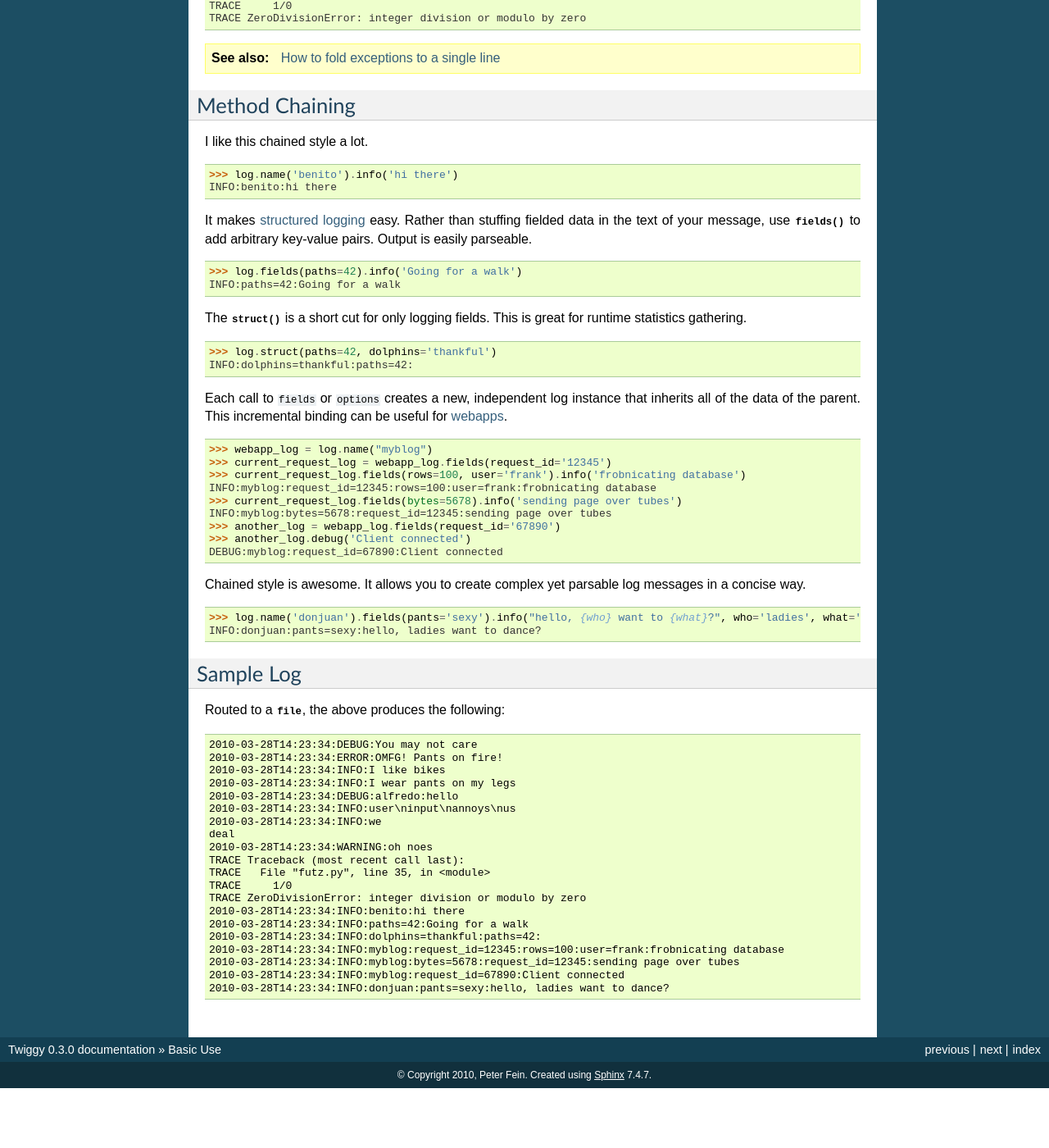
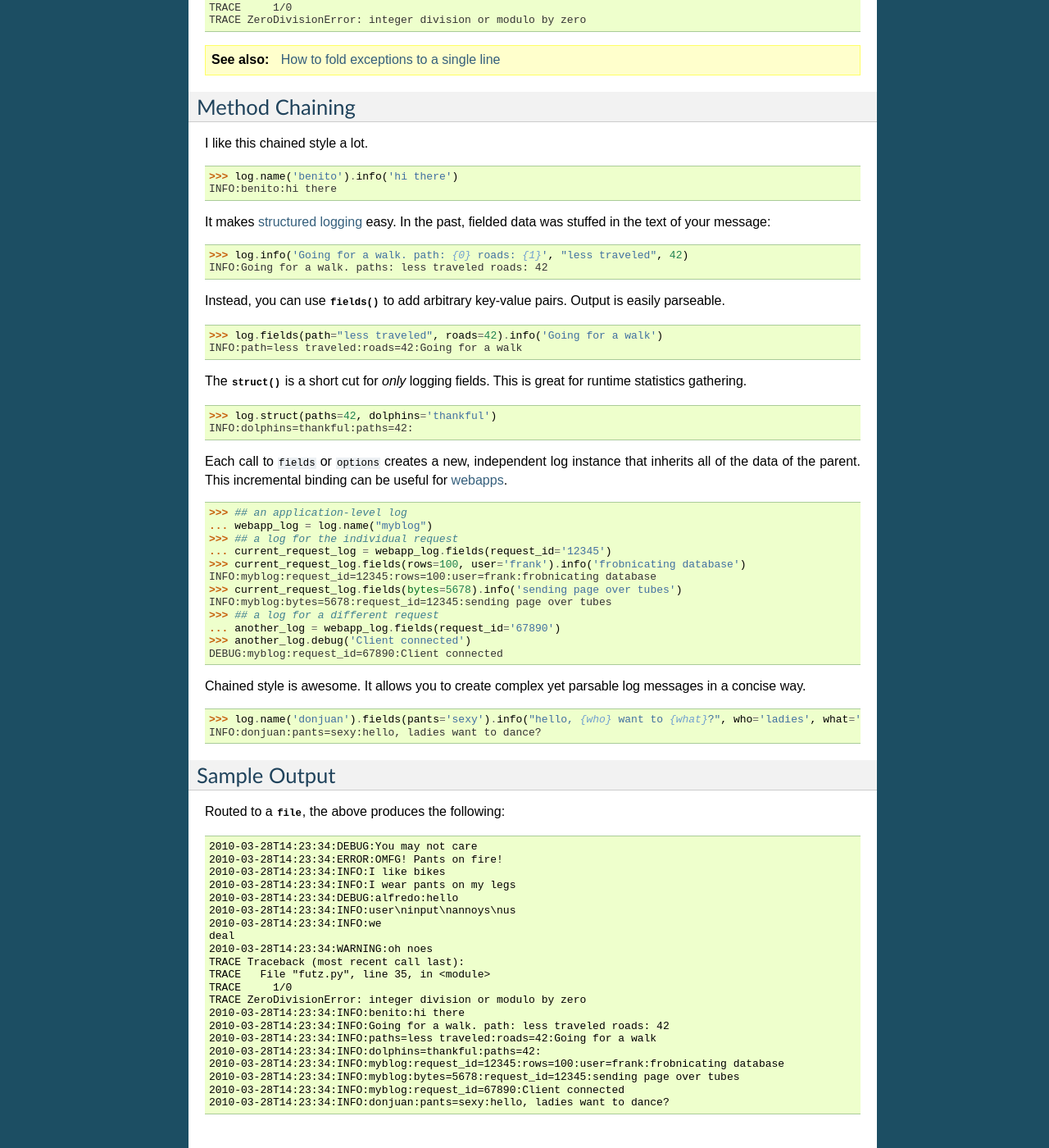
Before and after one commit to wearpants/twiggy, a Sphinx documentation site: the page built from doc/basic_use.rst, in a window 1280 px wide and 1400 px high, scrolled down 1313 px. Shown: the whole window at 82% size. Built offline with Sphinx 7.4.7, drawn with Linux system fonts in a browser that asks for light colours; before the commit the page ends 2640 px from its top, so only the background shows below that; some of the changed text lies outside the part shown.

Commit message:
tweaks to basic_use.rst

```diff
--- a/doc/basic_use.rst
+++ b/doc/basic_use.rst
@@ -1,12 +1,12 @@
-###############
-Basic Use
-###############
+#################
+Logging Messages
+#################
 This part describes how user code can log messages with twiggy.
 
 :func:`pants`
 
 ***************
-Setup is simple
+Quick Setup
 ***************
 In your main.py:
 
@@ -16,7 +16,7 @@
 .. seealso:: Full :doc:`configuration` details.
 
 ****************
-Logging Messages
+The Magic log
 ****************
 The main interface is the the magic :class:`log <twiggy.logger.Logger>`.
 
@@ -31,7 +31,7 @@
 >>> log.error('OMFG! Pants on fire!')
 ERROR:OMFG! Pants on fire!
 
-The log can handle messages in several styles of :ref:`format strings<alternate-styles>`, defaulting to new-style.
+The log can handle messages in several styles of :ref:`format strings<alternate-styles>`, defaulting to `new-style <http://docs.python.org/library/string.html#format-string-syntax>`.
 
 >>> log.info('I wear {0} on my {where}', 'pants', where='legs')
 INFO:I wear pants on my legs
@@ -77,25 +77,33 @@
 >>> log.name('benito').info('hi there')
 INFO:benito:hi there
 
-It makes :term:`structured logging` easy. Rather than stuffing fielded data in the text of your message, use :meth:`~Logger.fields` to add arbitrary key-value pairs.  Output is easily parseable.
+It makes :term:`structured logging` easy. In the past, fielded data was stuffed in the text of your message:
 
->>> log.fields(paths=42).info('Going for a walk')
-INFO:paths=42:Going for a walk
+>>> log.info('Going for a walk. path: {0} roads: {1}', "less traveled", 42)
+INFO:Going for a walk. paths: less traveled roads: 42
 
-The :meth:`struct` is a short cut for only logging fields. This is great for runtime statistics gathering.
+Instead, you can use :meth:`~Logger.fields` to add arbitrary key-value pairs.  Output is easily parseable.
+
+>>> log.fields(path="less traveled", roads=42).info('Going for a walk')
+INFO:path=less traveled:roads=42:Going for a walk
+
+The :meth:`struct` is a short cut for *only* logging fields. This is great for runtime statistics gathering.
 
 >>> log.struct(paths=42, dolphins='thankful')
 INFO:dolphins=thankful:paths=42:
 
 Each call to ``fields`` or ``options`` creates a new, independent log instance that inherits all of the data of the parent.  This incremental binding can be useful for :ref:`webapps<wsgi-support>`.
 
->>> webapp_log = log.name("myblog")
->>> current_request_log = webapp_log.fields(request_id='12345')
+>>> ## an application-level log
+... webapp_log = log.name("myblog")
+>>> ## a log for the individual request
+... current_request_log = webapp_log.fields(request_id='12345')
 >>> current_request_log.fields(rows=100, user='frank').info('frobnicating database')
 INFO:myblog:request_id=12345:rows=100:user=frank:frobnicating database
 >>> current_request_log.fields(bytes=5678).info('sending page over tubes')
 INFO:myblog:bytes=5678:request_id=12345:sending page over tubes
->>> another_log = webapp_log.fields(request_id='67890')
+>>> ## a log for a different request
+... another_log = webapp_log.fields(request_id='67890')
 >>> another_log.debug('Client connected')
 DEBUG:myblog:request_id=67890:Client connected
 
@@ -105,7 +113,7 @@
 INFO:donjuan:pants=sexy:hello, ladies want to dance?
 
 *************************
-Sample Log
+Sample Output
 *************************
 Routed to a `file <.FileOutput>`, the above produces the following::
 
@@ -123,7 +131,8 @@
     TRACE     1/0
     TRACE ZeroDivisionError: integer division or modulo by zero
     2010-03-28T14:23:34:INFO:benito:hi there
-    2010-03-28T14:23:34:INFO:paths=42:Going for a walk
+    2010-03-28T14:23:34:INFO:Going for a walk. path: less traveled roads: 42
+    2010-03-28T14:23:34:INFO:paths=less traveled:roads=42:Going for a walk
     2010-03-28T14:23:34:INFO:dolphins=thankful:paths=42:
     2010-03-28T14:23:34:INFO:myblog:request_id=12345:rows=100:user=frank:frobnicating database
     2010-03-28T14:23:34:INFO:myblog:bytes=5678:request_id=12345:sending page over tubes
```
